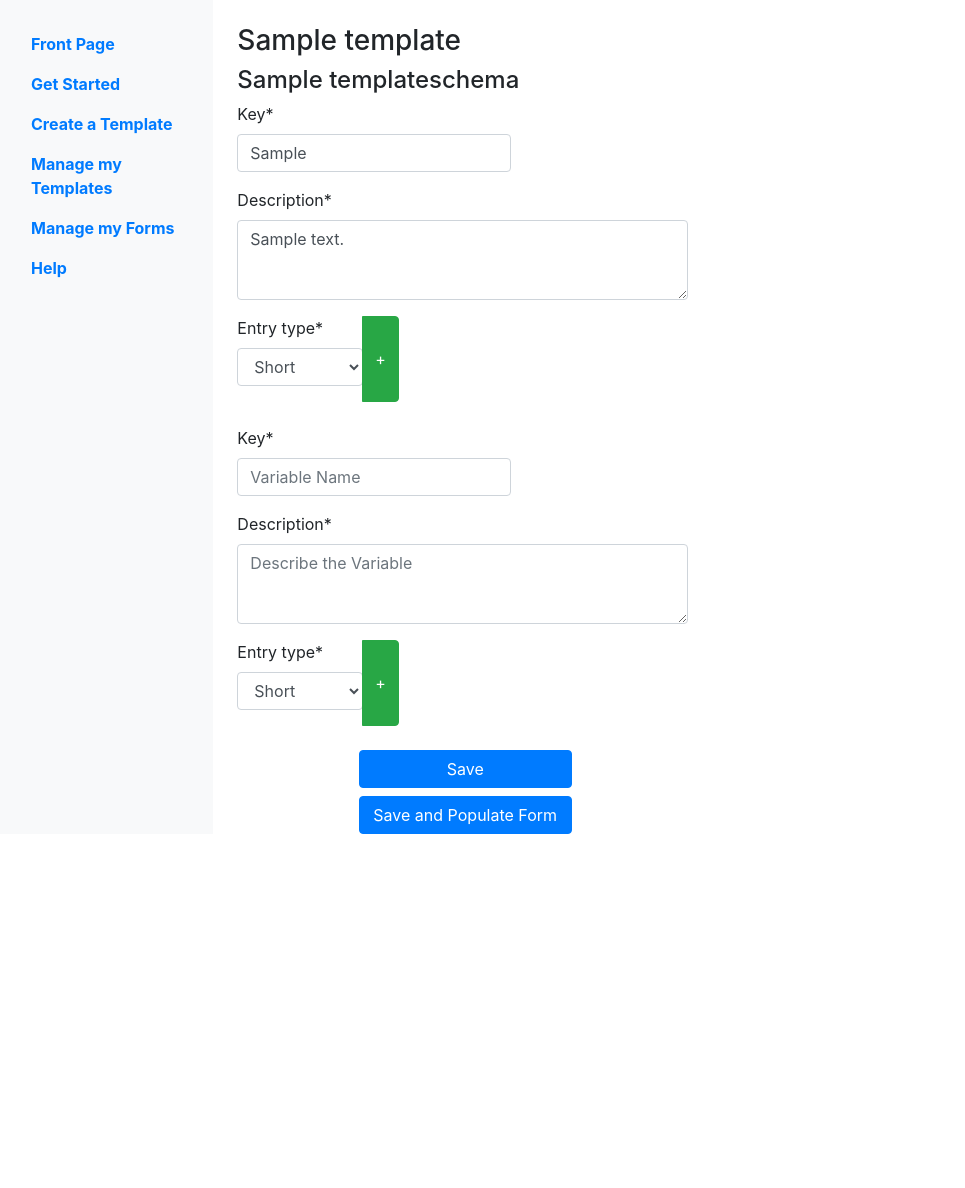
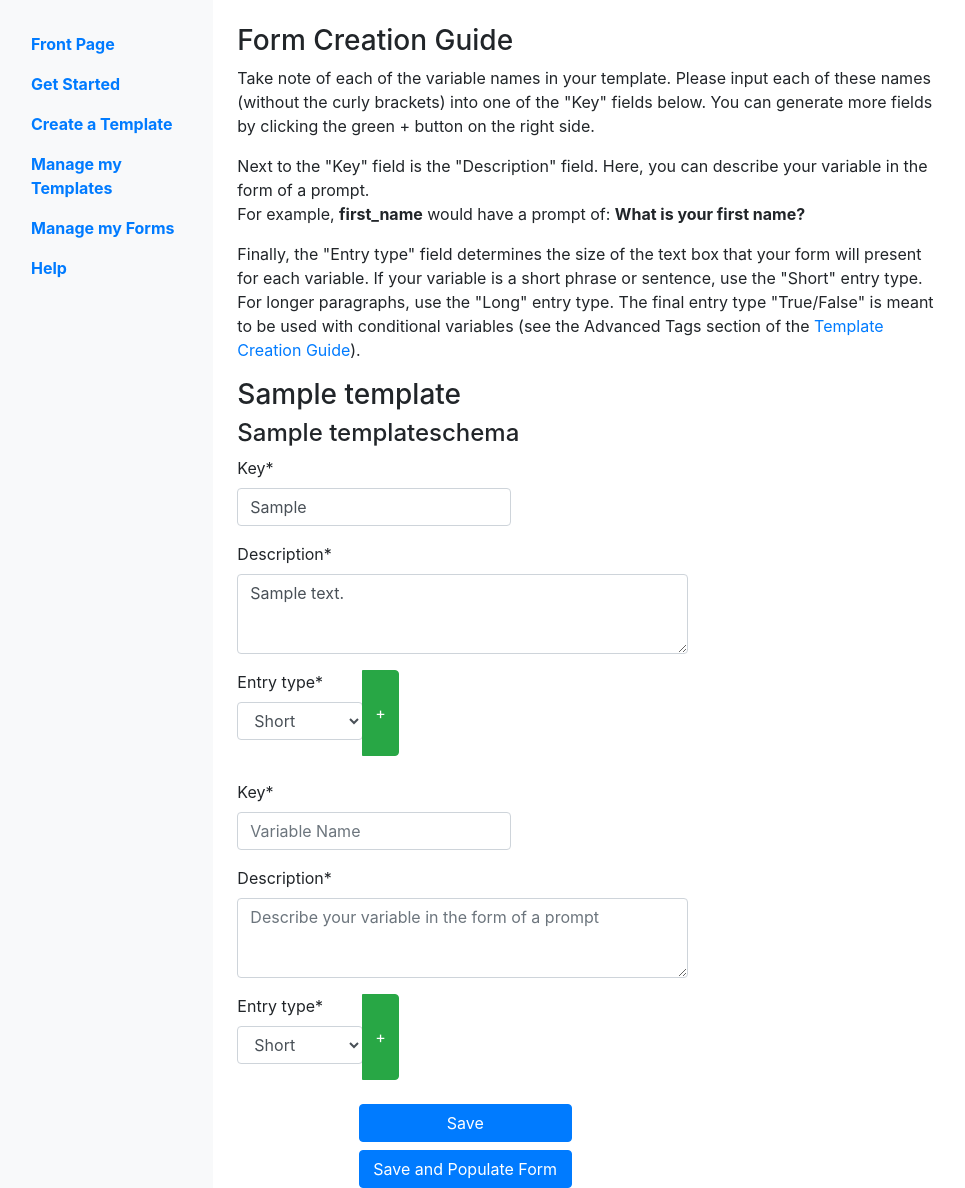
Before and after one commit to ahSOLO/Poseidon, a Django app: page /edit_form/1 in a window 1280 px wide. Shown: the part 56-1244 px from the top of the page, without its empty margins (0-965 px from the left). Before the commit the page ends 890 px from the top, so only its background shows below. Run offline with Django 3.2, Linux system fonts and the light colour scheme; a user stored in the database is signed in; tables that the repository leaves empty hold one stand-in row (values such as "Sample post"); some libraries are stand-ins or nearby versions.

Commit message:
polish, added helper text to edit form page

```diff
--- a/docs/forms.py
+++ b/docs/forms.py
@@ -91,8 +91,8 @@ TemplateSchemaEntryFormset = forms.modelformset_factory(
   TemplateSchemaEntry,
   fields=('key', 'description', 'entry_type'),
   widgets={'key': forms.TextInput(attrs={'class': 'form-control', 'placeholder': 'Variable Name'}),
-  'description': forms.Textarea(attrs={'class': 'form-control', 'placeholder': 'Describe the Variable', 'style': 'height: 5em;'})
-  }
+  'description': forms.Textarea(attrs={'class': 'form-control', 'placeholder': 'Describe your variable in the form of a prompt', 'style': 'height: 5em;'})
+  },
 )
 
 # EntrySet selection form
--- a/templates/docs/create_form.html
+++ b/templates/docs/create_form.html
@@ -3,7 +3,10 @@
 {% block title %}Create Form{% endblock title %}
 
 {% block content %}
-<h2>Please name your form</h2>
+
+<h3>Please name your form</h3>
+<p> Congratulations on uploading your template. The next step is to create a form to pair with this template. Forms are a collection of prompts that are used to collect information to be
+inserted into the final document. To begin the form creation process, start by naming your form.
 <form action="" method="post">
     {% csrf_token %}
     {{ form.as_p }}
--- a/templates/docs/edit_form.html
+++ b/templates/docs/edit_form.html
@@ -5,6 +5,13 @@
 {% block content %}
 
 {% load crispy_forms_tags %}
+
+<h3> Form Creation Guide </h3>
+<p> Take note of each of the variable names in your template. Please input each of these names
+(without the curly brackets) into one of the "Key" fields below. You can generate more fields by clicking the green + button on the right side. </p>
+<p> Next to the "Key" field is the "Description" field. Here, you can describe your variable in the form of a prompt. <br> For example, <b>first_name</b> would have a prompt of: <b>What is your first name?</b> </p>
+<p> Finally, the "Entry type" field determines the size of the text box that your form will present for each variable. If your variable is a short phrase or sentence, use the "Short" entry type.
+For longer paragraphs, use the "Long" entry type. The final entry type "True/False" is meant to be used with conditional variables (see the Advanced Tags section of the <a href="{% url 'docs:upload' %}">Template Creation Guide</a>).
 
 <h3>{{ template.name }}</h3>
 <h4>{{ schema.name }}</h4>
--- a/templates/docs/upload.html
+++ b/templates/docs/upload.html
@@ -51,7 +51,6 @@
 <form action="" method="post" enctype="multipart/form-data">
     {% csrf_token %}
     {{ form|crispy }}
-    <button class="btn btn-success ml-2" name="upload_button" type="submit">Upload</button>
     <button class="btn btn-success ml-2" name="create_schema_button" type="submit">Upload and Create a Form</button>
 </form>
 {% endblock content %}
--- a/templates/get_started.html
+++ b/templates/get_started.html
@@ -44,7 +44,7 @@
         <p> After the form is created, documents can be generated by filling out the form with the requested data. This data will be combined with the template into a new .DOCX file. </p>
     </ol>
     <br>
-    <p> To begin the process, <a href="{% url 'docs:upload' %}"><b>create a template.</b></p>
+    <p> To begin the process, <a href="{% url 'docs:upload' %}"><b>create a template.</b></a></p>
     <br>
     <br>
 </div>
--- a/templates/help.html
+++ b/templates/help.html
@@ -5,7 +5,7 @@
 {% block content %}
 {% load crispy_forms_tags %}
 
-<h2>Frequently Asked Questions</h2>
+<h3>Frequently Asked Questions</h3>
 <h5>What is Poseidon?</h5>
 <p> Poseidon is a free document automation service that allows users to create document templates that can be shared with others through an easy to use form.
 <h5>How does Poseidon work?</h5>
@@ -14,7 +14,7 @@
 <p> Poseidon is currently incompatible with PDF files, however there are plans to include support for PDFs in the future. </p>
 <br>
 
-<h2>Support and Inquiries</h2>
+<h3>Support and Inquiries</h3>
 <p> For questions and support requests, please contact us at the following e-mail address: <a href="mailto:poseidondocuments@gmail.com">poseidondocuments@gmail.com</a></p>
 <p> Alternatively, you may fill out the contact form below. When filling out this form, please provide a valid e-mail address in the "reply to" field. </p>
 <form method="post">
```
Also changed, not shown: docs/models.py (+6 -6 lines), 1 other file.
